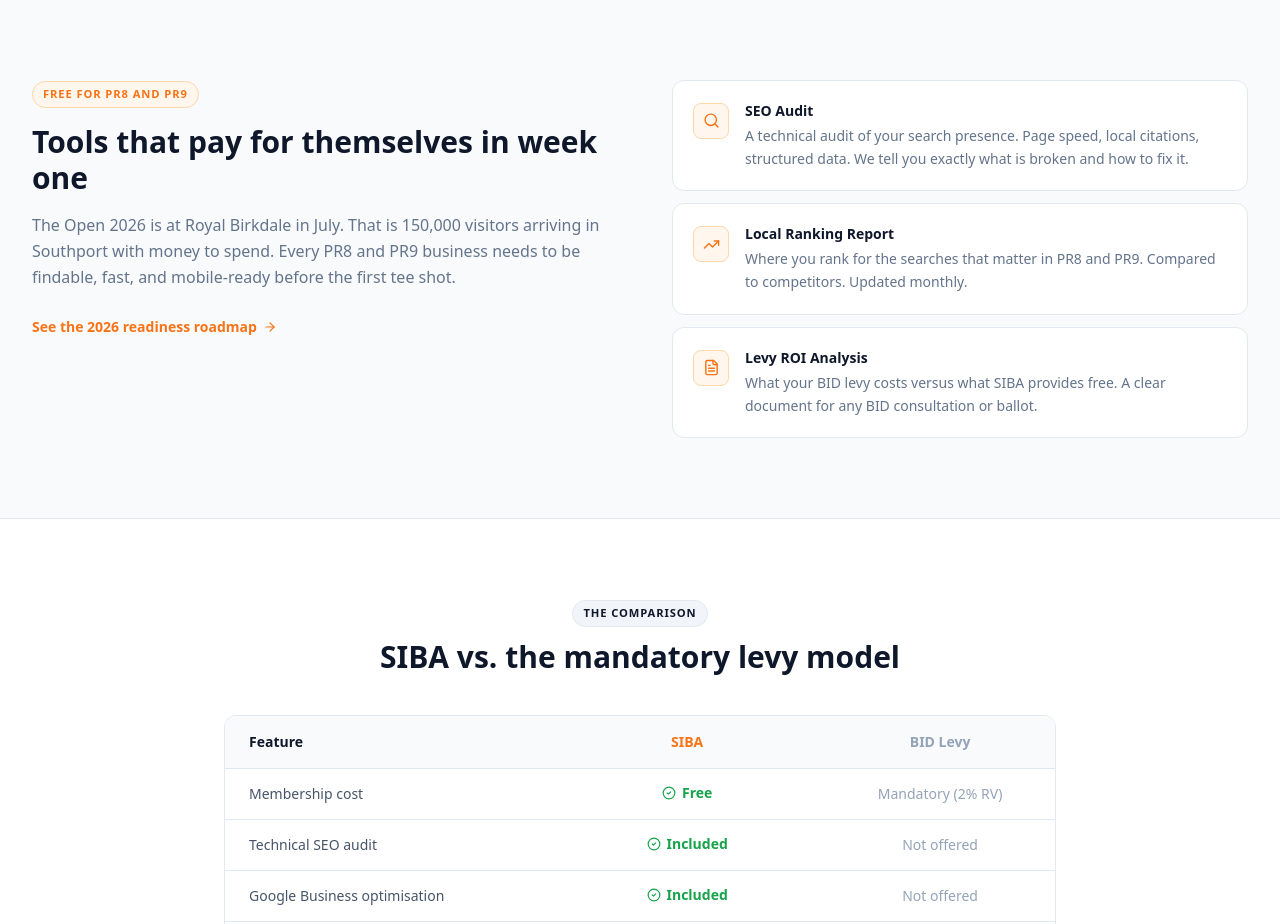
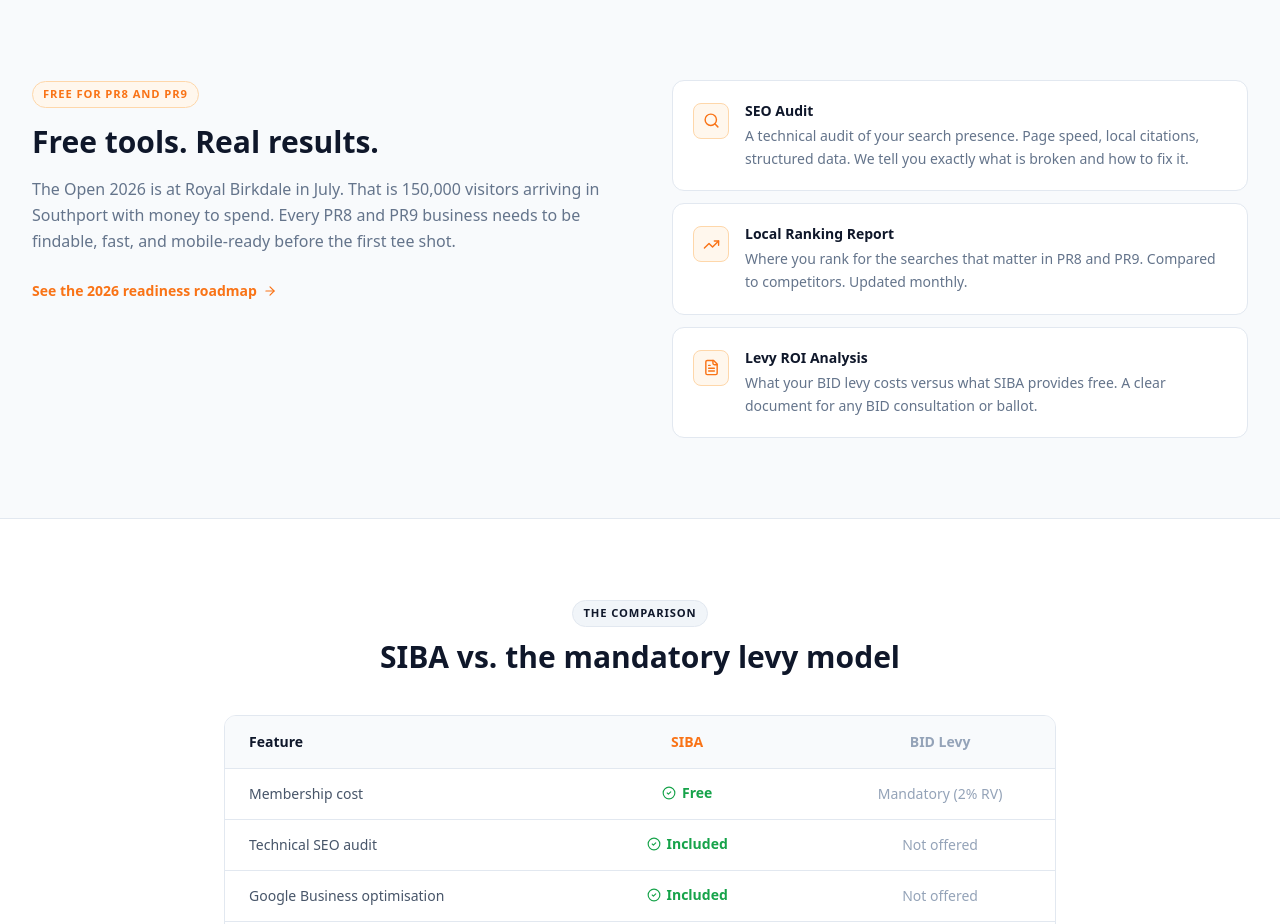
Before and after one commit to damian756/siba.digital, a Next.js app: page / in a window 1280 px wide. Shown: the part 1460-2384 px from the top of the page. Built offline with nearby package versions, Linux system fonts and the light colour scheme.

Commit message:
Fix wording: free tools section heading

```diff
--- a/app/page.tsx
+++ b/app/page.tsx
@@ -171,7 +171,7 @@ export default function HomePage() {
             <div>
               <span className="badge badge-orange mb-4">Free for PR8 and PR9</span>
               <h2 className="text-3xl font-bold text-[#0f172a] mb-4">
-                Tools that pay for themselves in week one
+                Free tools. Real results.
               </h2>
               <p className="text-[#64748b] leading-relaxed mb-6">
                 The Open 2026 is at Royal Birkdale in July. That is 150,000 visitors arriving
```
